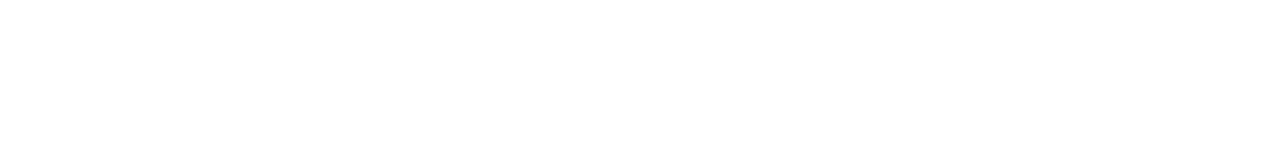
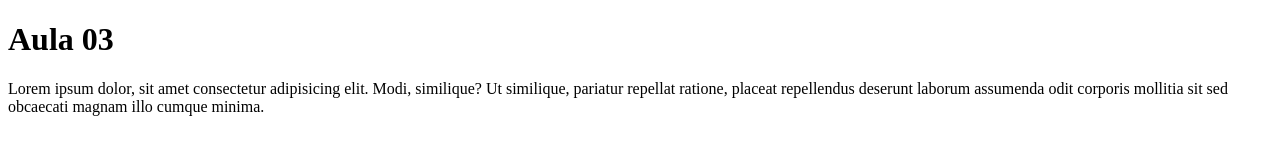
Before and after one commit to JhonatasGermano/coderhouse_html_e_css, a plain HTML site: page index.html in a window 1280 px wide. Drawn offline with Linux system fonts and the light colour scheme.

Commit message:
Alteração do código

```diff
--- a/index.html
+++ b/index.html
@@ -6,6 +6,7 @@
     <title>Git</title>
 </head>
 <body>
-
+    <h1>Aula 03</h1>
+    <p>Lorem ipsum dolor, sit amet consectetur adipisicing elit. Modi, similique? Ut similique, pariatur repellat ratione, placeat repellendus deserunt laborum assumenda odit corporis mollitia sit sed obcaecati magnam illo cumque minima.</p>
 </body>
 </html>
```
